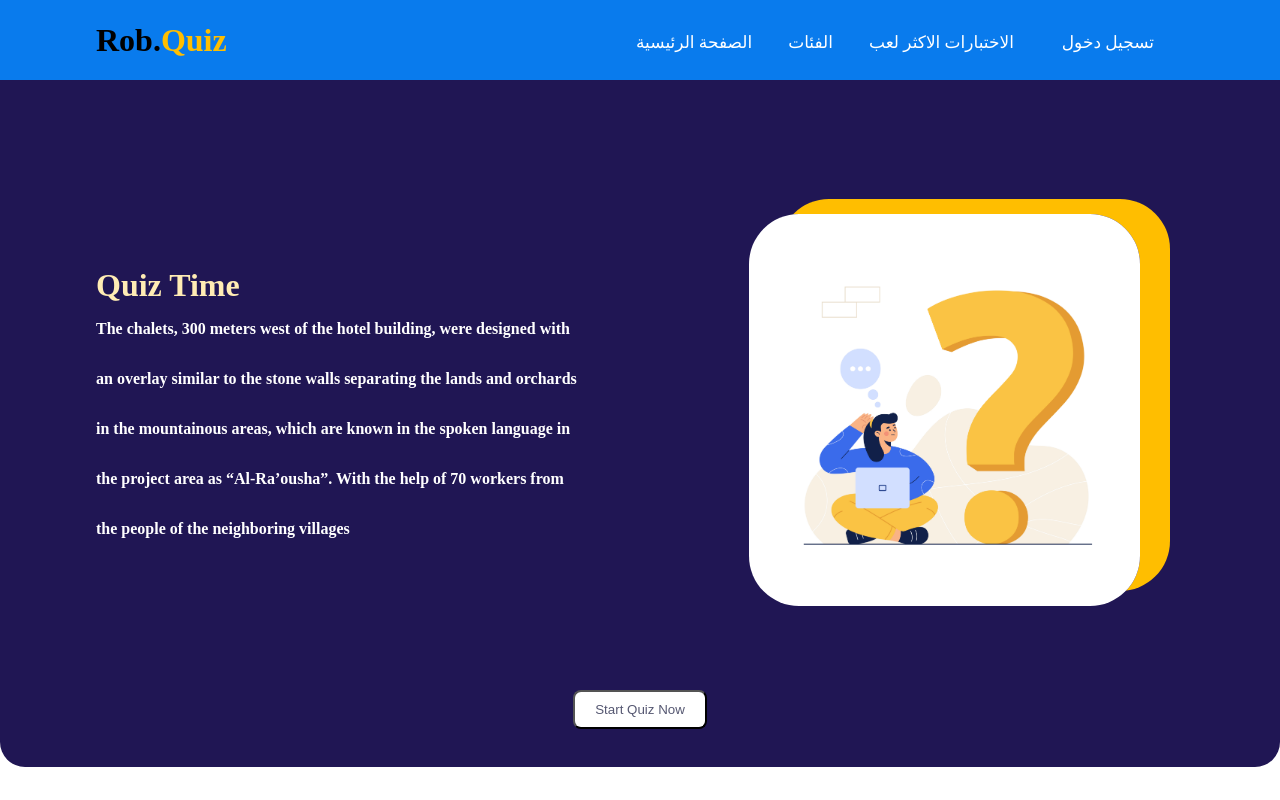
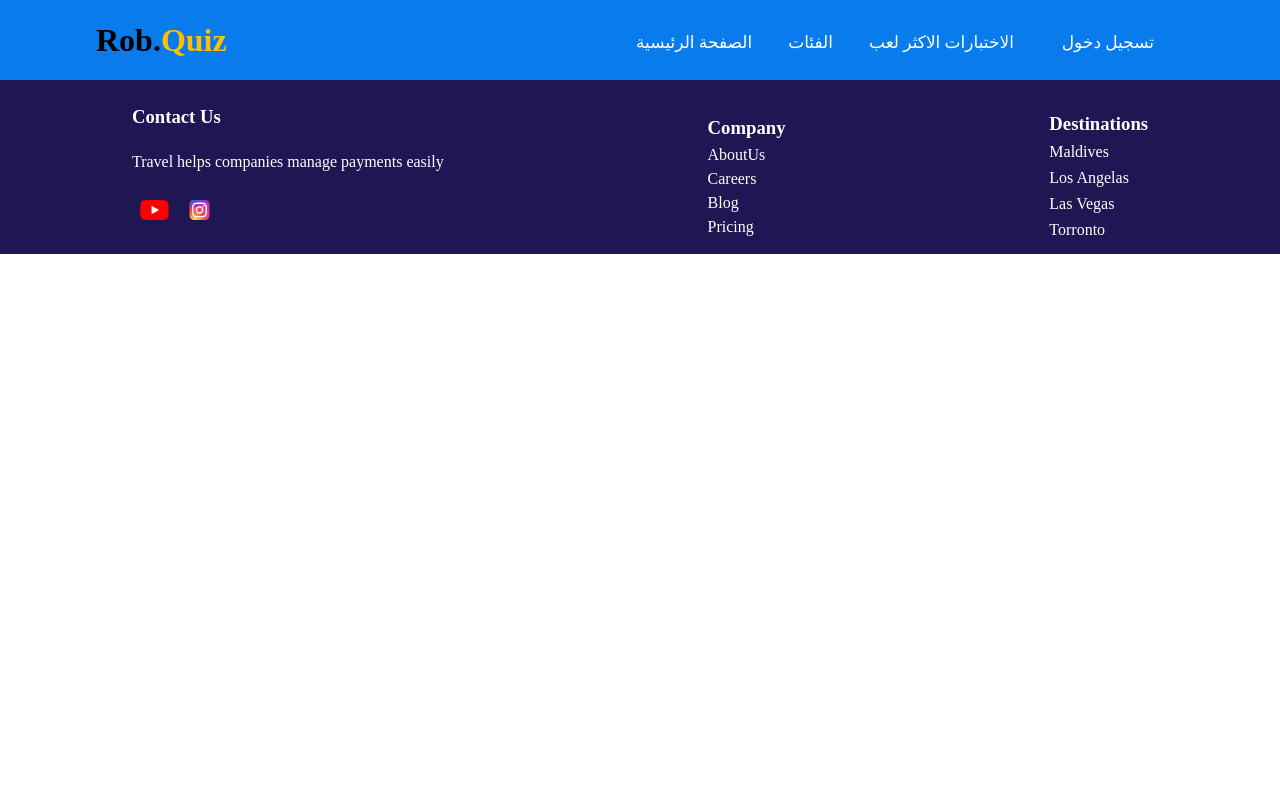
Before and after one commit to hashemothman/quizzes, a React (Create React App) app: page / in a window 1280 px wide. Shown: the top 800 px of the page. Built offline with nearby package versions, Linux system fonts and the light colour scheme.

Commit message:
category1

```diff
--- a/src/App.jsx
+++ b/src/App.jsx
@@ -9,7 +9,7 @@
     <div className="App">
       <Navbar/>
       <Routes>
-        <Route path='/' element={<Home/>}/>
+        <Route path='/quizzes' element={<Home/>}/>
         <Route path='/category' element={<Category/>}/>
       </Routes>
       <Footer/>
```
